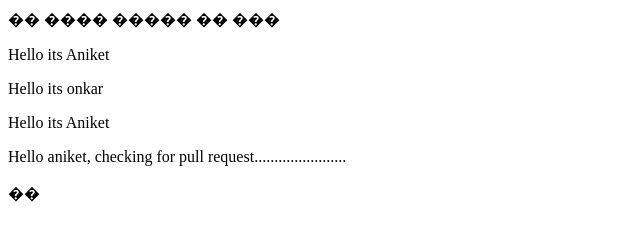
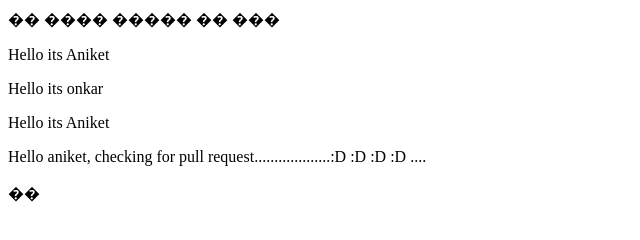
Before and after one commit to onkarlokare/AniketTesting, a plain HTML site: page index.html in a window 1280 px wide. Shown: the full height of the page, 0-640 px from the left. Drawn offline with Linux system fonts and the light colour scheme.

Commit message:
Update index.html

```diff
--- a/index.html
+++ b/index.html
@@ -8,6 +8,6 @@
 ���<p>Hello its Aniket</p>
 <p>Hello its onkar</p>
 <p>Hello its Aniket</p>
-<p>Hello aniket, checking for pull request.......................</p>
+<p>Hello aniket, checking for pull request...................:D :D :D :D ....</p>
 ��</body>
 </html>
```
